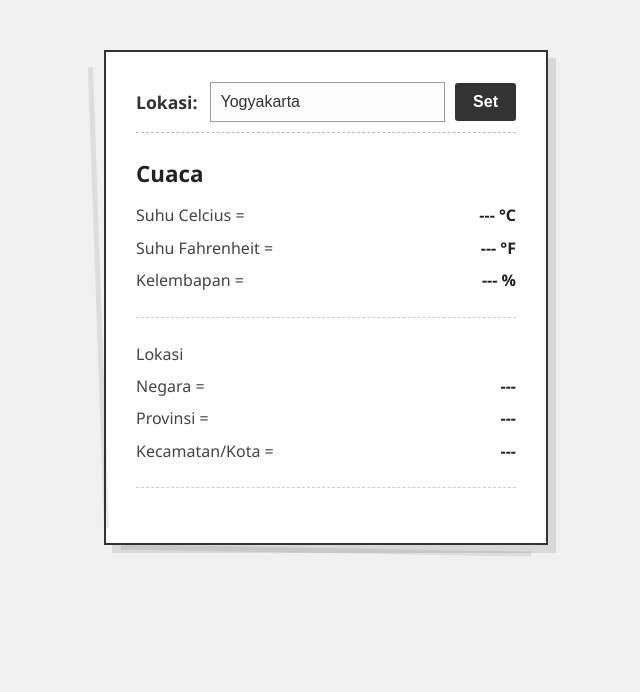
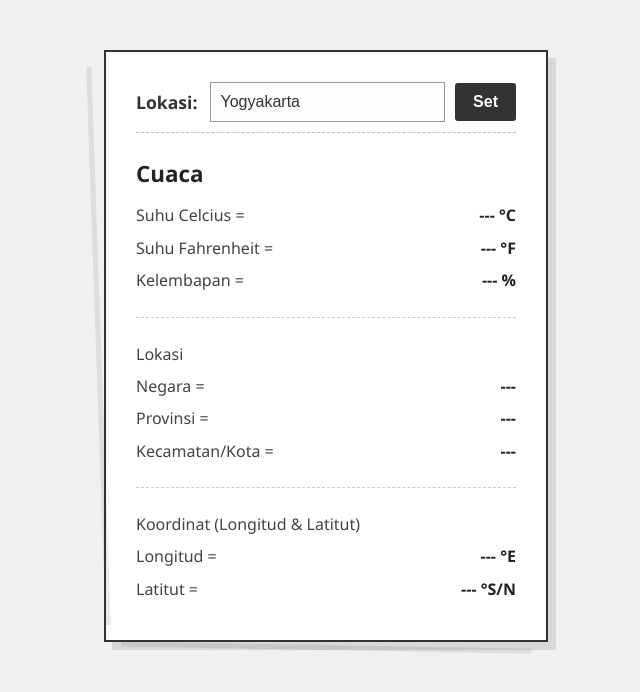
Before and after one commit to afnanyogs/index, a plain HTML site: page index.html in a window 1280 px wide. Shown: the whole page, without its empty margins (314-954 px from the left). Drawn offline with nearby package versions, Linux system fonts and the light colour scheme.

Commit message:
menambah Koordinat (Longitud & Latitut)

```diff
--- a/index.html
+++ b/index.html
@@ -204,3 +204,15 @@
             </p>
 
             <hr>
+
+            <p>Koordinat (Longitud & Latitut)</p>
+            <p>
+                <span class="data-label">Longitud =</span>
+                <span class="data-value"><span id="longitud">---</span> °E</span>
+            </p>
+            <p>
+                <span class="data-label">Latitut =</span>
+                <span class="data-value"><span id="latitut">---</span> °S/N</span>
+            </p>
+        </div>
+    </div>
```
